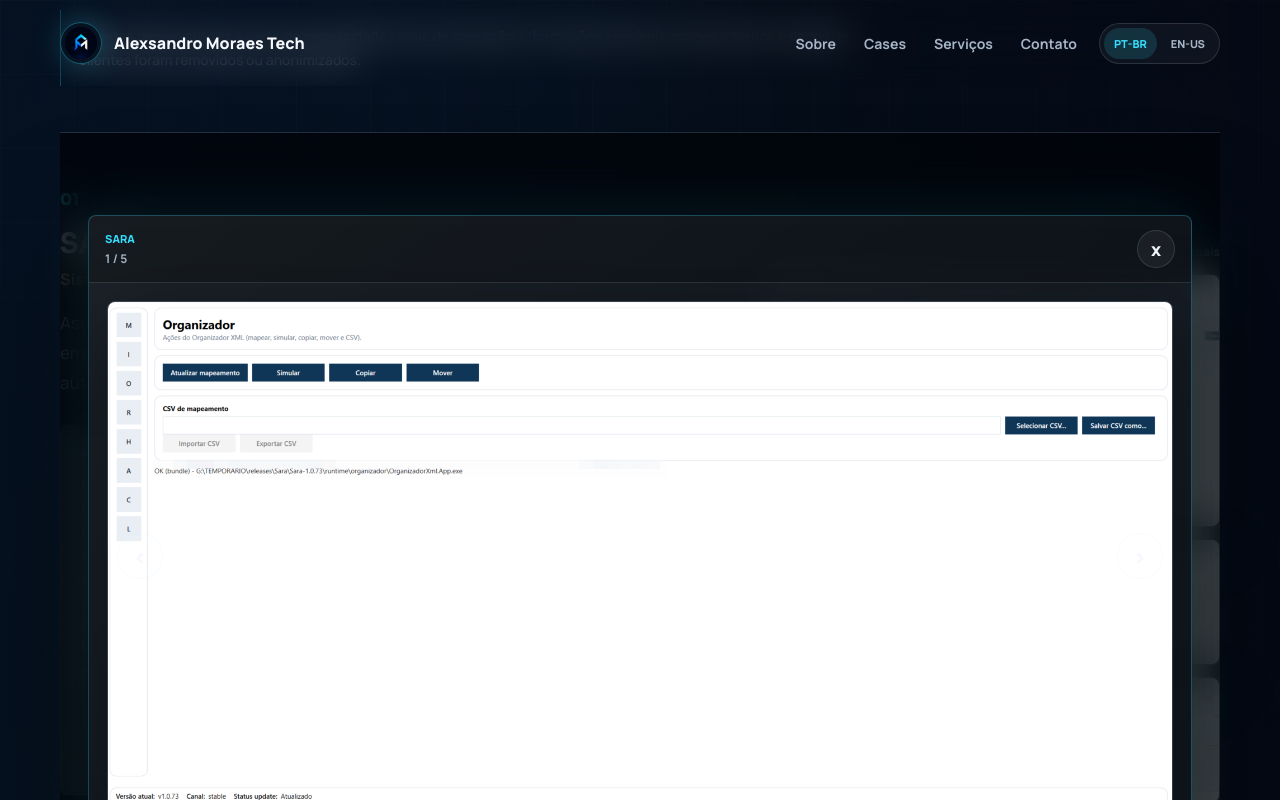
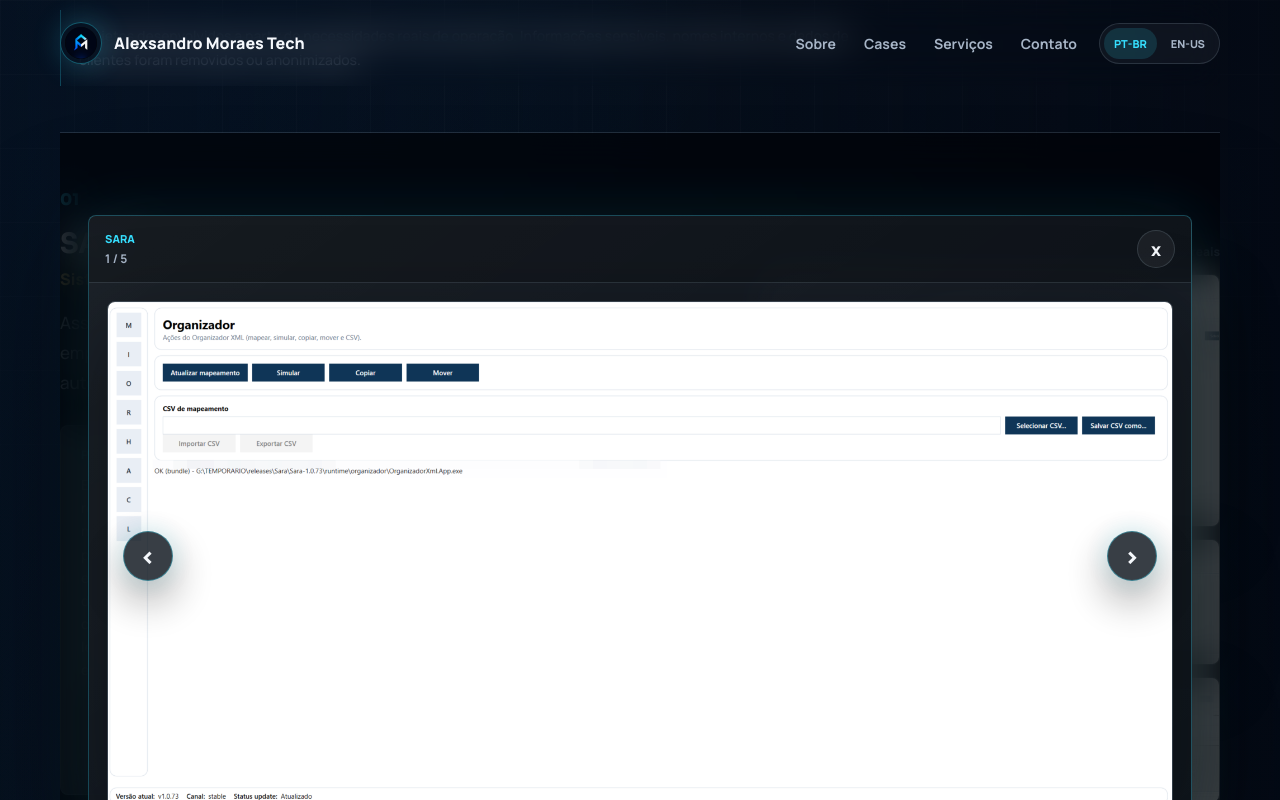
Before and after one commit to AlexMoraes14/site, a React (Vite) app: page / in a window 1280 px wide. Both pictures are taken after a click on the button 991 px from the left and 2104 px from the top of the page. Shown: the part 1704-2504 px from the top of the page. Built offline with nearby package versions, Linux system fonts and the light colour scheme.

Commit message:
Refine lightbox controls

```diff
--- a/src/components/ImageLightbox.jsx
+++ b/src/components/ImageLightbox.jsx
@@ -55,7 +55,7 @@ export function ImageLightbox({
       role="dialog"
       aria-modal="true"
       aria-label={`Galeria de screenshots de ${projectTitle}`}
-      onMouseDown={(event) => {
+      onClick={(event) => {
         if (event.target === event.currentTarget) {
           onClose();
         }
@@ -81,14 +81,7 @@ export function ImageLightbox({
           </button>
         </div>
 
-        <div
-          className="lightbox-stage"
-          onMouseDown={(event) => {
-            if (event.target === event.currentTarget) {
-              onClose();
-            }
-          }}
-        >
+        <div className="lightbox-stage">
           {hasMultipleImages && (
             <button
               className="lightbox-arrow lightbox-arrow-left"
--- a/src/styles.css
+++ b/src/styles.css
@@ -833,24 +833,33 @@ h3 {
   position: absolute;
   top: 50%;
   z-index: 1;
-  width: 46px;
-  height: 46px;
+  width: 50px;
+  height: 50px;
+  border-color: rgba(54, 223, 255, 0.38);
   border-radius: 999px;
-  font-size: 24px;
+  background: rgba(3, 10, 19, 0.82);
+  box-shadow:
+    0 18px 44px rgba(0, 0, 0, 0.42),
+    0 0 28px rgba(54, 223, 255, 0.16);
+  color: #f5f8fc;
+  font-size: 26px;
   font-weight: 900;
+  opacity: 0.96;
   transform: translateY(-50%);
 }
 
 .lightbox-arrow:hover {
+  background: rgba(7, 19, 33, 0.94);
+  opacity: 1;
   transform: translateY(-50%) scale(1.03);
 }
 
 .lightbox-arrow-left {
-  left: 28px;
+  left: 34px;
 }
 
 .lightbox-arrow-right {
-  right: 28px;
+  right: 34px;
 }
 
 .mockup {
@@ -1535,7 +1544,7 @@ h3 {
     bottom: 18px;
     width: 42px;
     height: 42px;
-    background: rgba(3, 10, 19, 0.82);
+    background: rgba(3, 10, 19, 0.9);
     transform: none;
   }
 
@@ -1544,11 +1553,11 @@ h3 {
   }
 
   .lightbox-arrow-left {
-    left: 22px;
+    left: 18px;
   }
 
   .lightbox-arrow-right {
-    right: 22px;
+    right: 18px;
   }
 
   .site-footer {
```
